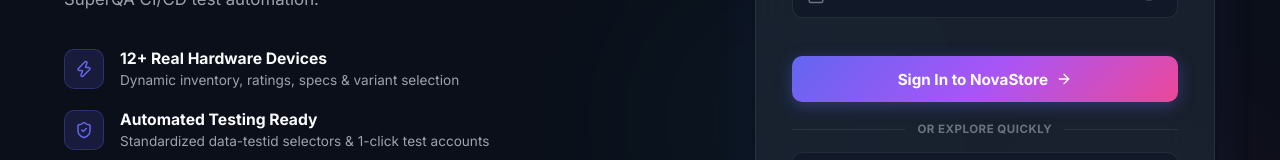
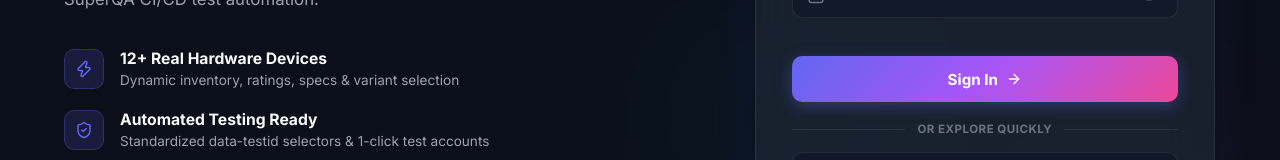
Before and after one commit to engineering-sqa/nova-store, a React (Vite) app: page / in a window 1280 px wide. Shown: the part 446-606 px from the top of the page. Built offline with nearby package versions, Linux system fonts and the light colour scheme; no server answers.

Commit message:
fix: simplify login button text for clarity

```diff
--- a/src/components/LoginScreen.jsx
+++ b/src/components/LoginScreen.jsx
@@ -299,7 +299,7 @@
                   className="btn-primary login-submit-btn"
                   data-testid="auth-submit-btn"
                 >
-                  <span>{isLoading ? "Authenticating..." : activeTab === "login" ? "Sign In to NovaStore" : "Register & Start Shopping"}</span>
+                  <span>{isLoading ? "Authenticating..." : activeTab === "login" ? "Sign In" : "Register & Start Shopping"}</span>
                   <ArrowRight size={16} />
                 </button>
               </form>
```
